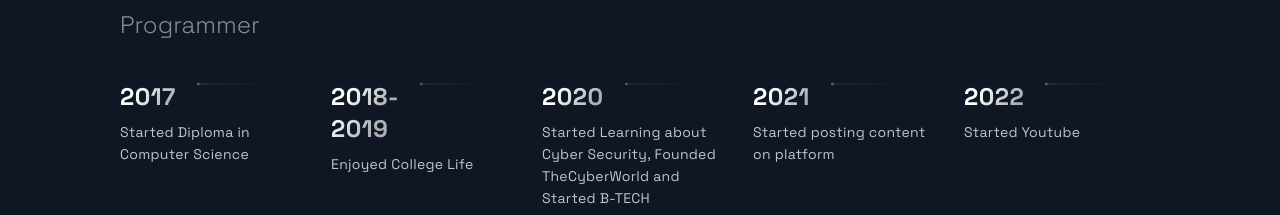
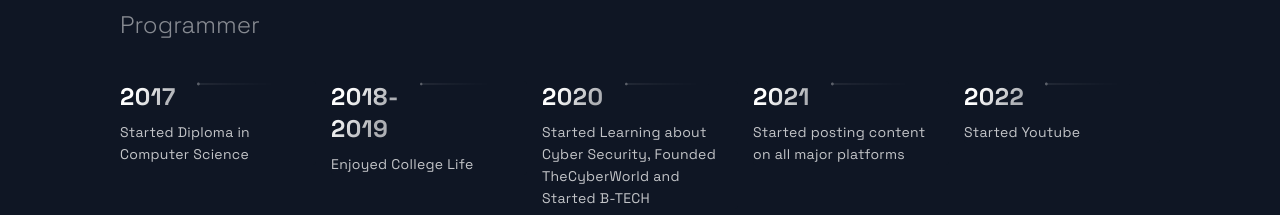
Before and after one commit to kabir0x23/Portfolio_old, a Next.js app: page /portfolio/ in a window 1280 px wide. Shown: the part 2524-2739 px from the top of the page. Built offline with nearby package versions, Linux system fonts and the light colour scheme.

Commit message:
Update constants.js

```diff
--- a/src/constants/constants.js
+++ b/src/constants/constants.js
@@ -41,6 +41,6 @@
     {year: 2017, text: 'Started Diploma in Computer Science',},
     {year: "2018-2019", text: 'Enjoyed College Life',},
     {year: 2020, text: 'Started Learning about Cyber Security, Founded TheCyberWorld and Started B-TECH',},
-    {year: 2021, text: 'Started posting content on platform',},
+    {year: 2021, text: 'Started posting content on all major platforms',},
     {year: 2022, text: 'Started Youtube',},
 ];
```
